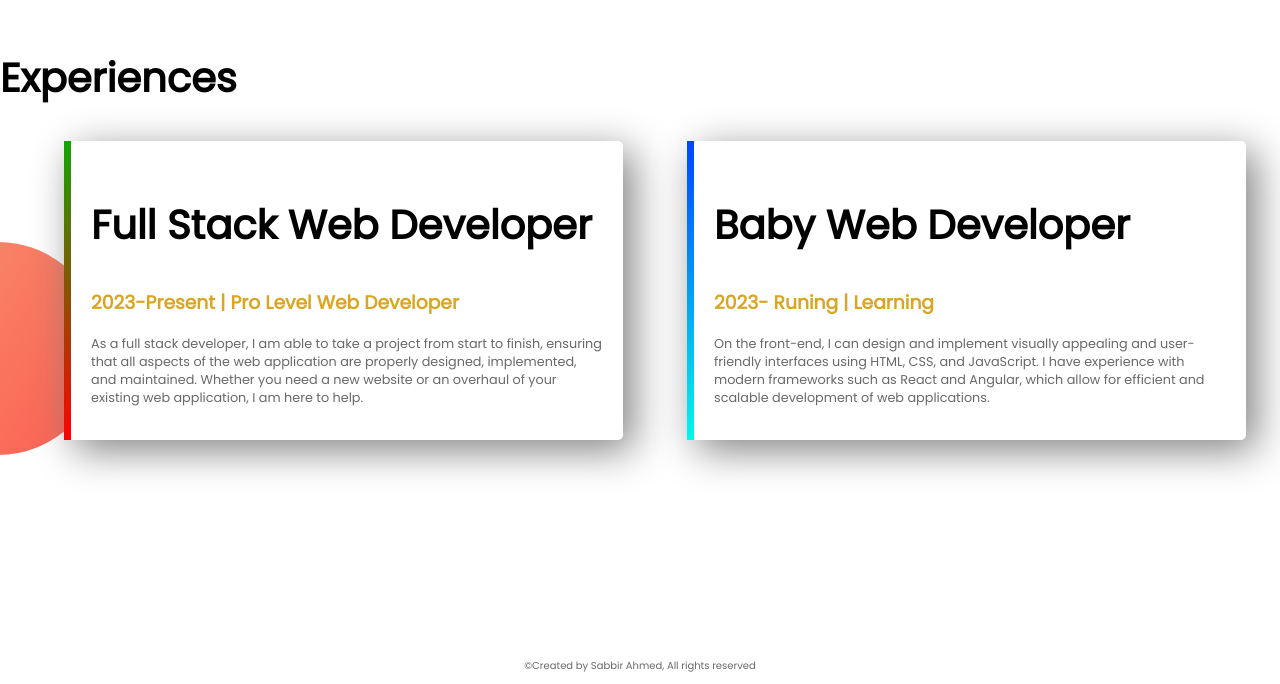
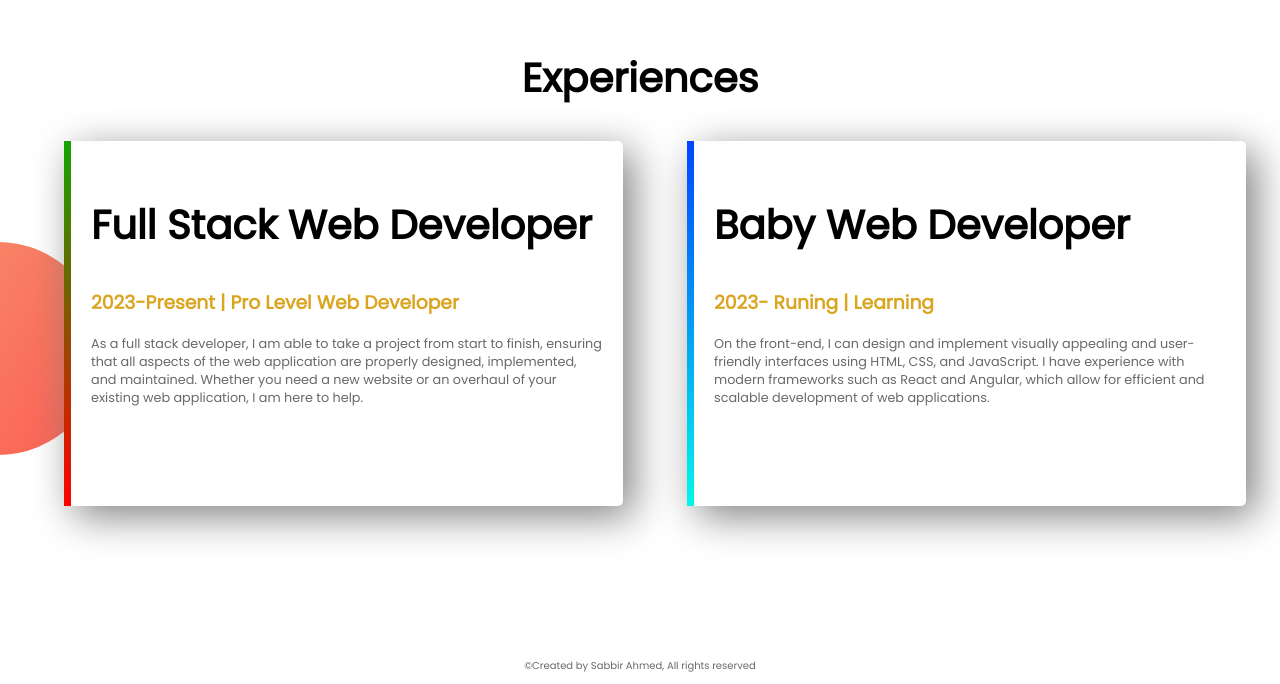
Before and after one commit to sabbirahmedrizbi/SabbirAhmed, a plain HTML site: page index.html in a window 1280 px wide. Shown: the part 1185-1869 px from the top of the page. Drawn offline with Linux system fonts and the light colour scheme.

Commit message:
protfolio update

```diff
--- a/index.html
+++ b/index.html
@@ -35,7 +35,7 @@
         </div>
     </section>
     <section class="experience">
-        <h2>Experiences</h2>
+        <h2 style="text-align: center;">Experiences</h2>
         <div id="full-stack" class="half-width shadow">
             <h2>Full Stack Web Developer</h2>
             <h3 class="world1">2023-Present | Pro Level Web Developer</h3>
--- a/style.css
+++ b/style.css
@@ -51,6 +51,7 @@ section{
     border-radius: 5px;
     padding: 20px;
     background-color: white;
+    height: 65%;
 }
 .experience{
     background-image: url(Images/exp-bg.png);
```
